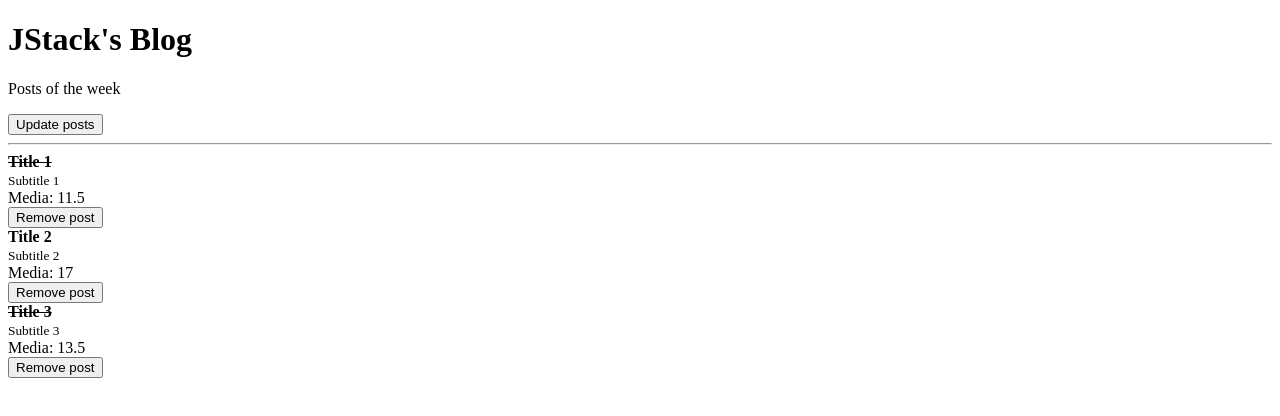
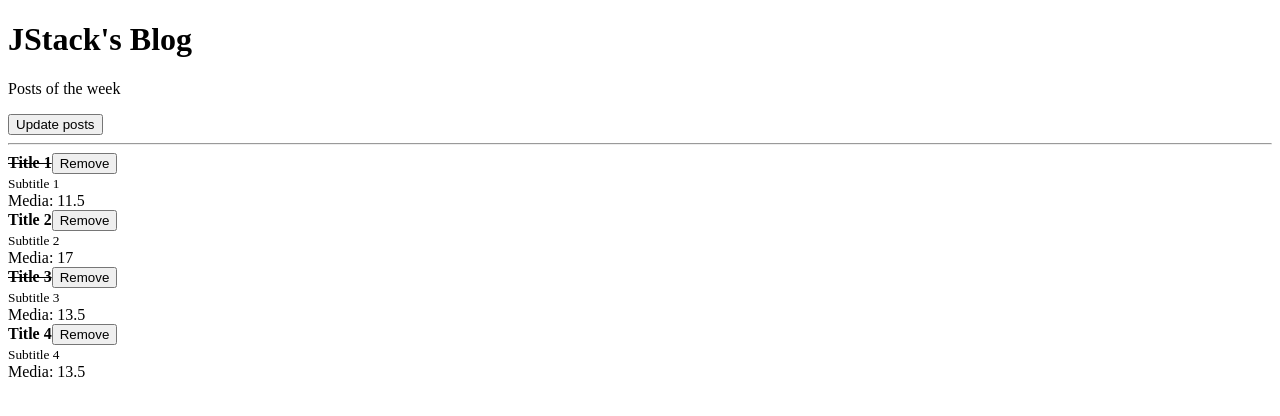
Before and after one commit to PedroVictor022/React-review-basic, a React (Create React App) app: page / in a window 1280 px wide. Shown: the top 416 px of the page. Built offline with nearby package versions, Linux system fonts and the light colour scheme.

Commit message:
prepare app for context

```diff
--- a/src/App.js
+++ b/src/App.js
@@ -25,6 +25,13 @@ function App() {
       subTitle: "Subtitle 3",
       like: 27,
       read: true
+    },
+    {
+      id: Math.random(),
+      title: "Title 4",
+      subTitle: "Subtitle 4",
+      like: 27,
+      read: false
     }
   ]);
 
--- /dev/null
+++ b/src/components/Button.js
@@ -0,0 +1,12 @@
+import PropTypes from "prop-types";
+
+export default function Button(props) {
+  return (
+    <button onClick={props.onClick}>{props.children}</button>
+  )
+}
+
+Button.propTypes = {
+  children: PropTypes.node.isRequired,
+  onClick: PropTypes.func.isRequired
+};
--- a/src/components/Post.js
+++ b/src/components/Post.js
@@ -1,20 +1,25 @@
 import PropTypes from "prop-types";
+import PostHeader from "./PostHeader";
 
 export function Post(props) {
 
   return (
     <>
       <article>
-        <strong>
-          {
-            props.post.read ? <s>{props.post.title}</s> : props.post.title
-          }
-        </strong><br />
+        <PostHeader
+          onRemove={props.onRemove}
+          post={{
+            id: props.post.id,
+            title: props.post.title,
+            read: props.post.read
+          }}
+        />
+        <br />
         <small>{props.post.subTitle}</small>
         <br />
         Media: {props.post.like / 2}
         <br />
-        <button onClick={() => props.onRemove(props.post.id)}>Remove post</button>
+
       </article>
     </>
   )
--- /dev/null
+++ b/src/components/PostHeader.js
@@ -0,0 +1,25 @@
+import PropTypes from "prop-types";
+import Button from "./Button";
+
+export default function PostHeader(props) {
+  return (
+    <>
+      <strong>
+        {props.post.read && <s>{props.post.title}</s>}
+        {!props.post.read && props.post.title}
+      </strong>
+      <Button onClick={() => props.onRemove(props.post.id)}>
+        Remove
+      </Button>
+    </>
+  )
+}
+
+PostHeader.propTypes = {
+  onRemove: PropTypes.func.isRequired,
+  post: PropTypes.shape({
+    id: PropTypes.number.isRequired,
+    title: PropTypes.string.isRequired,
+    read: PropTypes.bool.isRequired,
+  }).isRequired,
+}
```
